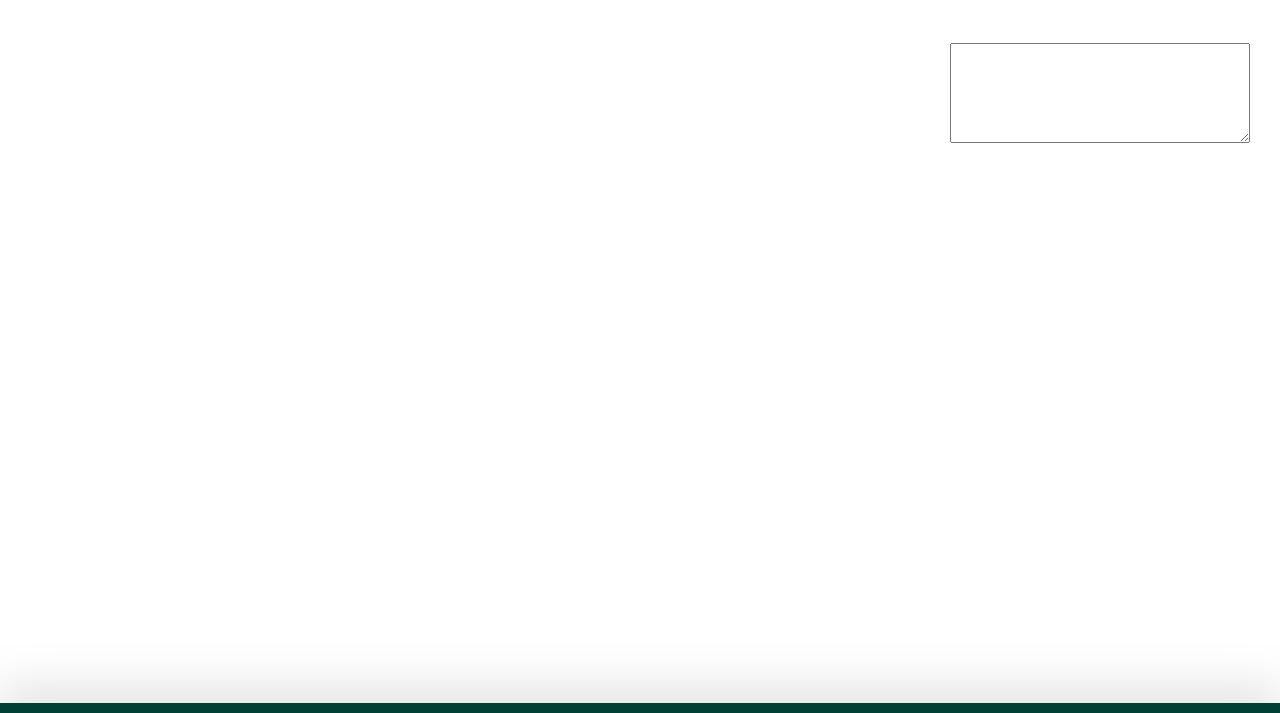
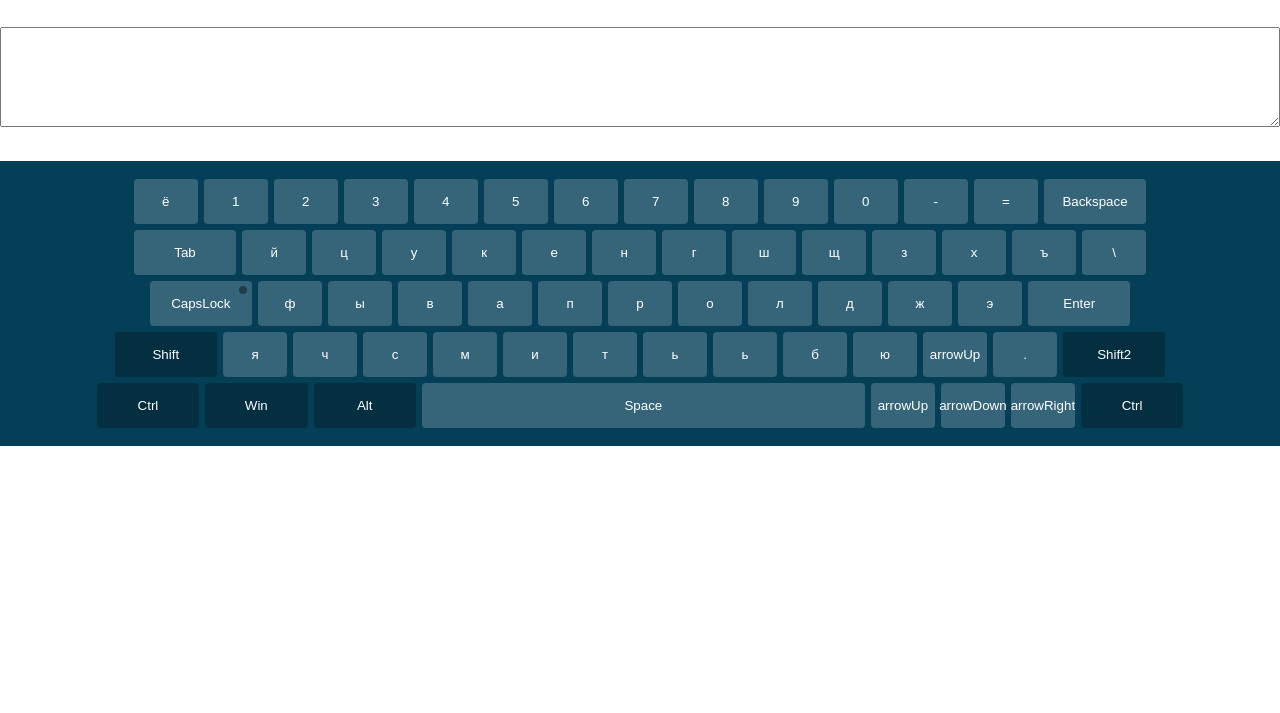
Before and after one commit to PesukarhuTG/keyboard, a website built with webpack: page index.html in a window 1280 px wide. Shown: the part 87-800 px from the top of the page. Built offline with nearby package versions, Linux system fonts and the light colour scheme.

Commit message:
feat: add simple static keyboard to the page

```diff
--- a/src/modules/createKeyboard.js
+++ b/src/modules/createKeyboard.js
@@ -3,7 +3,7 @@ const createMainText = () => {
   const mainText = document.createElement('div');
   mainText.innerHTML = `
       <h1>RSS Virtual Keyboard</h1>
-      <p>Windows keyboard has been made under Window.<br>
+      <p>Virtual keyboard has been made under Window.<br>
       Use left <kbd>Ctrl</kbd> + <kbd>Alt</kbd> to switch language
       </p>
       <textarea class="textarea" name="textarea" id="textarea"></textarea>
@@ -26,6 +26,7 @@ class Keyboard {
     //Setup main elements
     main.classList.add('keyboard');
     keysContainer.classList.add('keyboard-keys');
+    keysContainer.appendChild(this.createKeys())
 
     //Add to DOM
     document.body.prepend(createMainText());
@@ -33,6 +34,69 @@ class Keyboard {
     document.body.append(main);
   }
 
+  createKeys() {
+    const fragment = document.createDocumentFragment();
+    const keyLayout = [
+      "ё", "1", "2", "3", "4", "5", "6", "7", "8", "9", "0", "-", "=", "Backspace",
+      "Tab", "й", "ц", "у", "к", "е", "н", "г", "ш", "щ", "з", "х", "ъ", "\\",
+      "CapsLock", "ф", "ы", "в", "а", "п", "р", "о", "л", "д", "ж", "э", "Enter",
+      "Shift", "я", "ч", "с", "м", "и", "т", "ь", "ь", "б", "ю", "arrowUp", ".", "Shift2",
+      "Ctrl", "Win", "Alt", "Space", "arrowUp", "arrowDown", "arrowRight", "Ctrl"
+    ];
+
+    keyLayout.forEach(elem => {
+      const keyElement = document.createElement('button');
+      const insertLineBreak = ['Backspace', '\\', 'Enter', 'Shift2'].indexOf(elem) !== -1;
+
+      //Add classes or attributes for button
+      keyElement.setAttribute('type', 'button');
+      keyElement.classList.add('keyboard-key');
+      keyElement.textContent = elem;
+
+      switch (elem) {
+        case 'Backspace':
+          keyElement.classList.add('keyboard-key-wide');
+          break;
+        case 'Tab':
+          keyElement.classList.add('keyboard-key-wide');
+          break;
+        case 'CapsLock':
+          keyElement.classList.add('keyboard-key-wide', 'keyboard-key-activatable');
+          break;
+        case 'Enter':
+          keyElement.classList.add('keyboard-key-wide');
+          break;
+        case 'Shift':
+          keyElement.classList.add('keyboard-key-wide', 'keyboard-key-dark');
+          break;
+        case 'Shift2':
+          keyElement.classList.add('keyboard-key-wide', 'keyboard-key-dark');
+          break;
+        case 'Ctrl':
+          keyElement.classList.add('keyboard-key-wide', 'keyboard-key-dark');
+          break;
+        case 'Win':
+          keyElement.classList.add('keyboard-key-wide', 'keyboard-key-dark');
+          break;
+        case 'Alt':
+          keyElement.classList.add('keyboard-key-wide', 'keyboard-key-dark');
+          break;
+        case 'Space':
+          keyElement.classList.add('keyboard-key-extra-wide');
+          break;
+      }
+
+      fragment.appendChild(keyElement);
+
+      if (insertLineBreak) {
+        fragment.appendChild(document.createElement('br'));
+
+      }
+    });
+
+    return fragment;
+  }
+
 }
 
 export default Keyboard;
--- a/src/style.css
+++ b/src/style.css
@@ -1,12 +1,12 @@
 :root {
   --font-color: #252525;
-  --color-bgrnd: #004134;
+  --color-bgrnd: #043e57;
   --button-static-bgrnd: rgba(255,255,255,0.2);
   --button-active-bgrnd: rgba(255,255,255,0.12);
   --button-dark-bgrnd: rgba(0,0,0,0.25);
   --button-color: #fff;
   --element-static-color: rgba(0,0,0,0.4);
-  --element-active-color: #08ff00;
+  --element-active-color: #06f7e4;
 }
 
 * {
@@ -16,36 +16,23 @@
 }
 
 body {
+  max-width: 1400px;
+  margin: 0 auto;
   font-family: Verdana, Geneva, Tahoma, sans-serif;
   font-size: 18px;
   color: var(--font-color);
 }
 
-.container {
-  max-width: 1280px;
+.textarea {
   width: 100%;
-  height: 100vh;
-  display: flex;
-  align-items: center;
-  justify-content: center;
-}
-
-.textarea {
-  position: absolute;
-  top: 130px;
-  right: 30px;
-  width: 300px;
   height: 100px;
+  margin: 30px 0;
 }
 
 .keyboard {
-  position: fixed;
-  left: 0;
-  bottom: 0;
   width: 100%;
-  padding: 5px 0;
+  padding: 15px 0;
   background-color: var(--color-bgrnd);
-  box-shadow: 0 0 50px rgba(0, 0, 0, 0.5);
   user-select: none;
   transition: 0.3s;
   -webkit-transition: 0.3s;
@@ -64,10 +51,11 @@ body {
   align-items: center;
   justify-content: center;
   height: 45px;
-  width: 6%;
+  width: 5%;
   max-width: 90px;
   margin: 3px;
   padding: 0 5px;
+  vertical-align: top;
   border-radius: 4px;
   -webkit-border-radius: 4px;
   -moz-border-radius: 4px;
@@ -81,13 +69,13 @@ body {
 }
 
 .keyboard-key-wide {
-  width: 12%;
+  width: 8%;
   max-width: 200px;
 }
 
 .keyboard-key-extra-wide {
-  width: 36%;
-  max-width:500px;
+  width: 100%;
+  max-width:443px;
 }
 
 .keyboard-key-dark {
@@ -96,11 +84,11 @@ body {
 
 .keyboard-key-activatable::after {
   content: '';
-  top: 10px;
-  right: 10px;
+  top: 5px;
+  right: 5px;
   position: absolute;
-  width: 5px;
-  height: 5px;
+  width: 8px;
+  height: 8px;
   border-radius: 50%;
   -webkit-border-radius: 50%;
   -moz-border-radius: 50%;
```
